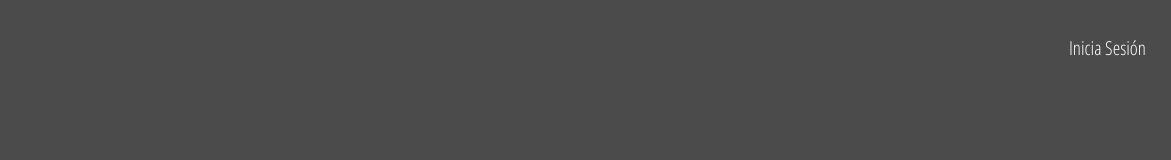
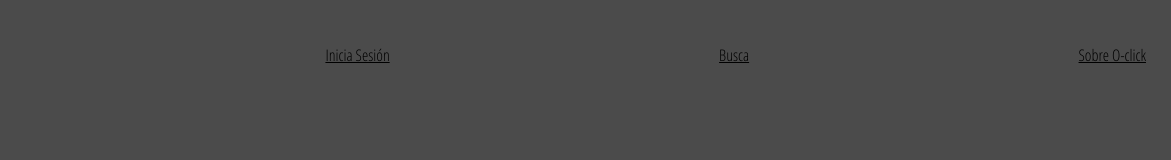
Before and after one commit to juliacanas/O-click, a plain HTML site: page search.html in a window 1280 px wide. Shown: the full height of the page, 109-1280 px from the left. Drawn offline with Linux system fonts and the light colour scheme; no server answers.

Commit message:
icons puestos

```diff
--- a/css/style.css
+++ b/css/style.css
@@ -39,26 +39,23 @@
     background-color: rgba(255,255,255, 0.2)
 }
 
-.faqs-link {
-    text-decoration: none;
-    margin-top: 90px;
-    color: white;
-    font-size: 20px;
-}
-
 .navbar{
     height: 110px;
     /*background-color: rgba(255, 255, 255, 0.6);*/
     display: flex;
     align-items: center;
+    justify-content: space-between;
     padding: 0px 15px;
 }
 
-.home-login {
-    text-decoration: none;
-    color: white;
-    font-size: 1.2rem;
-    padding-bottom: 15px;
+.navbar > div {
+    display: flex;
+    flex-direction: column;
+    margin-top: 20px;
+}
+
+.navbar-a {
+    filter: invert(1);
 }
 
 .logo {
--- a/search.html
+++ b/search.html
@@ -17,10 +17,9 @@
     <header>
         <nav class="navbar">
             <a class="logo" href="index.html"><img src="./images/logo.png" width="80px" alt="logo"></a>
-            <a class="home-login" href="login.html">Inicia Sesión</a>
-            <!--<a href="/faqs.html"></a>-->
-
-
+            <a class="navbar-a" href="login.html">Inicia Sesión</a>
+            <a class="navbar-a" href="/search.html">Busca</a>
+            <a class="navbar-a" href="faqs.html">Sobre O-click</a>
         </nav>
 
     </header>
```
Also changed, not shown: faqs.html (+3 -0 lines), index.html (+7 -4 lines), login.html (+3 -0 lines), signup.html (+3 -0 lines), images/lupa.png (added), images/user.png (added), images/video.png (added).
